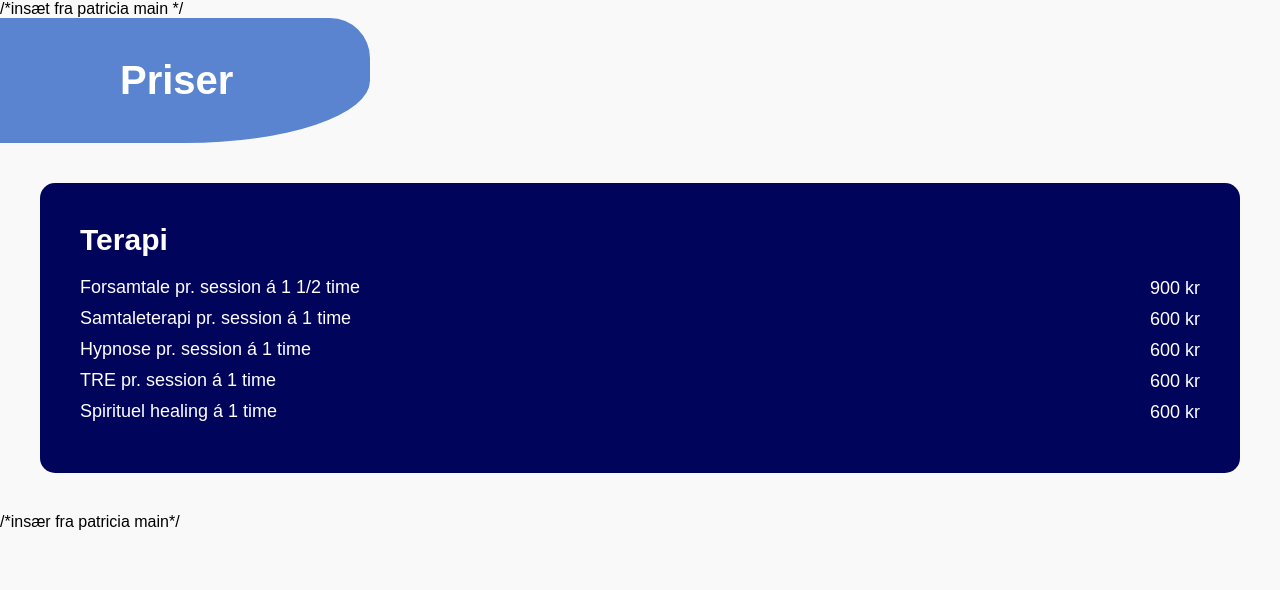
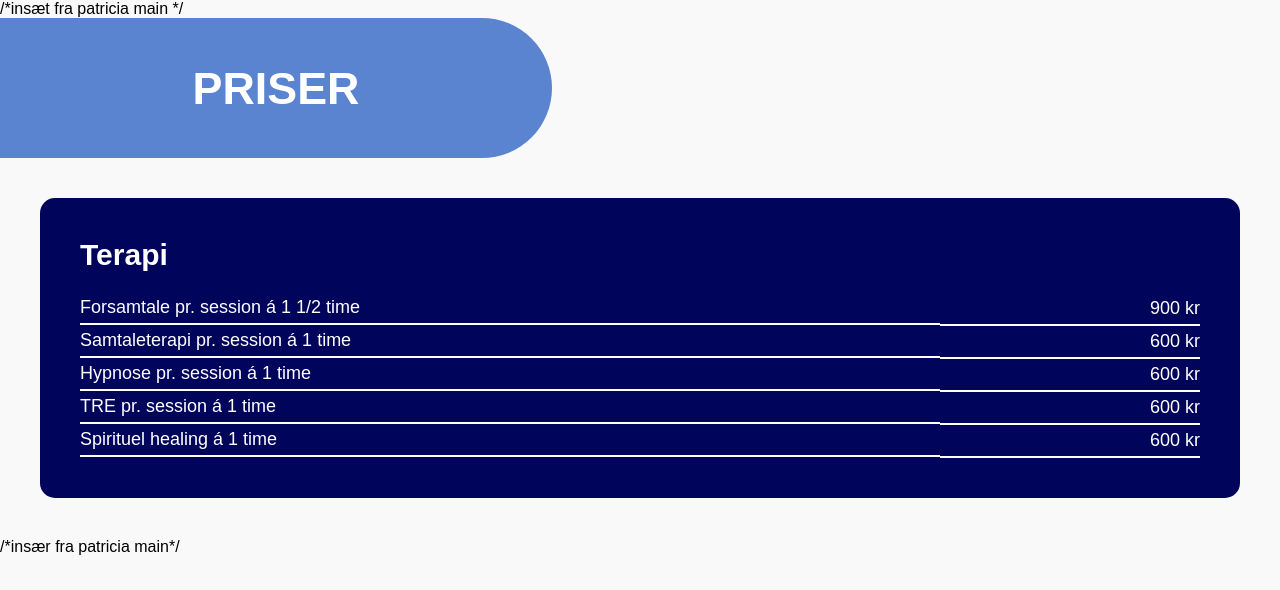
Before and after one commit to rosephi/tankevirk-kode, a plain HTML site: page index.html in a window 1280 px wide. Drawn offline with Linux system fonts and the light colour scheme.

Commit message:
deltager css

```diff
--- a/css/style.css
+++ b/css/style.css
@@ -11,16 +11,19 @@ body {
 
 /*  Priser */
 
-h1 {
-    font-size: 40px;
-    padding-left: 120px;
-    background-color:#5A84D0;
+.priser {
+    height: 100px;
+    width: 40%;
+    display: flex;
+    justify-content: center;
+    align-items: center;
     color: white;
-    max-width: 250px;
-    padding-top: 40px;
-    padding-bottom: 40px;
-    border-radius: 0 40px 50% 0;
-
+    background-color: #5A84D0;
+    font-size: 1.4rem;
+    font-weight: bold;
+    border-radius: 0 75px 75px 0;
+    text-transform: uppercase;
+    padding: 20px;
 }
 
 /*  Terapi */
@@ -32,6 +35,9 @@ ul {
 li {
     padding-bottom: 10px;
     font-size: 18px;
+    border-bottom: 2px solid white;
+    padding-bottom: 5px;
+    padding-top: 5px;
 }
 
 .Terapi {
@@ -47,7 +53,6 @@ h2 {
 }
 
 article {
-    width: 50%;
     padding-top: 40px;
     padding-bottom: 40px;
     box-sizing: border-box;
@@ -59,6 +64,7 @@ article {
 .terapikategori {
     border-radius: 15px 0 0 15px;
     text-align: left;
+    width: 75%;
 }
 
 .terapikategori li {
@@ -69,8 +75,20 @@ article {
     border-radius: 0 15px 15px 0;
     padding-top: 95px;
     text-align: right;
+    width: 25%;
 }
 
 .terapipriser li {
     margin-right: 40px;
 }
+
+
+
+/*  tlf. størrelse */
+
+@media (max-width: 768px) {
+    li {
+      font-size: 16px;
+    }
+
+}
--- a/index.html
+++ b/index.html
@@ -13,7 +13,9 @@
 
     <main>
 
+        <div class="priser">
         <h1>Priser</h1>
+        </div>
 
         <div class="Terapi">
             <article class="terapikategori">
```
